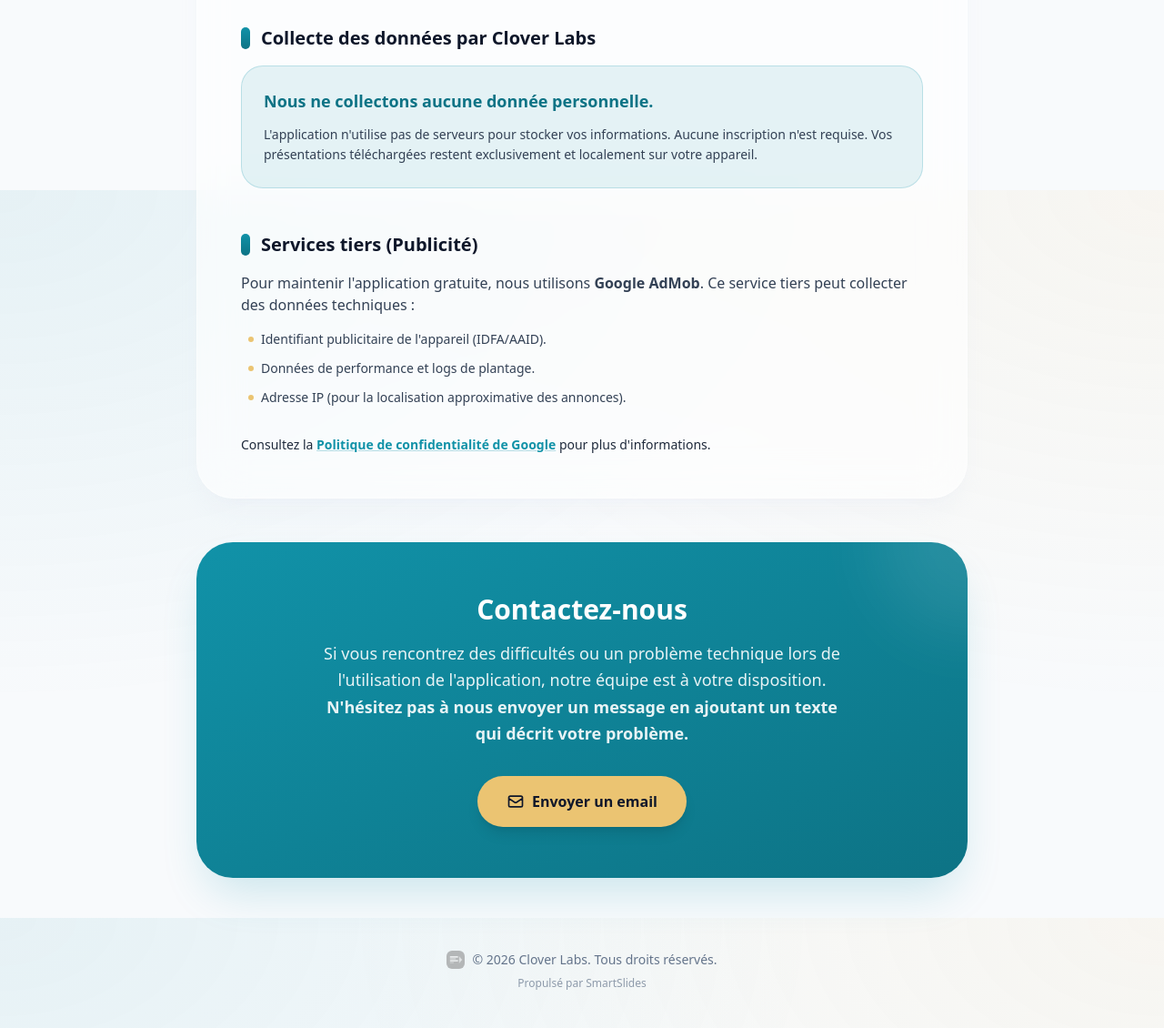
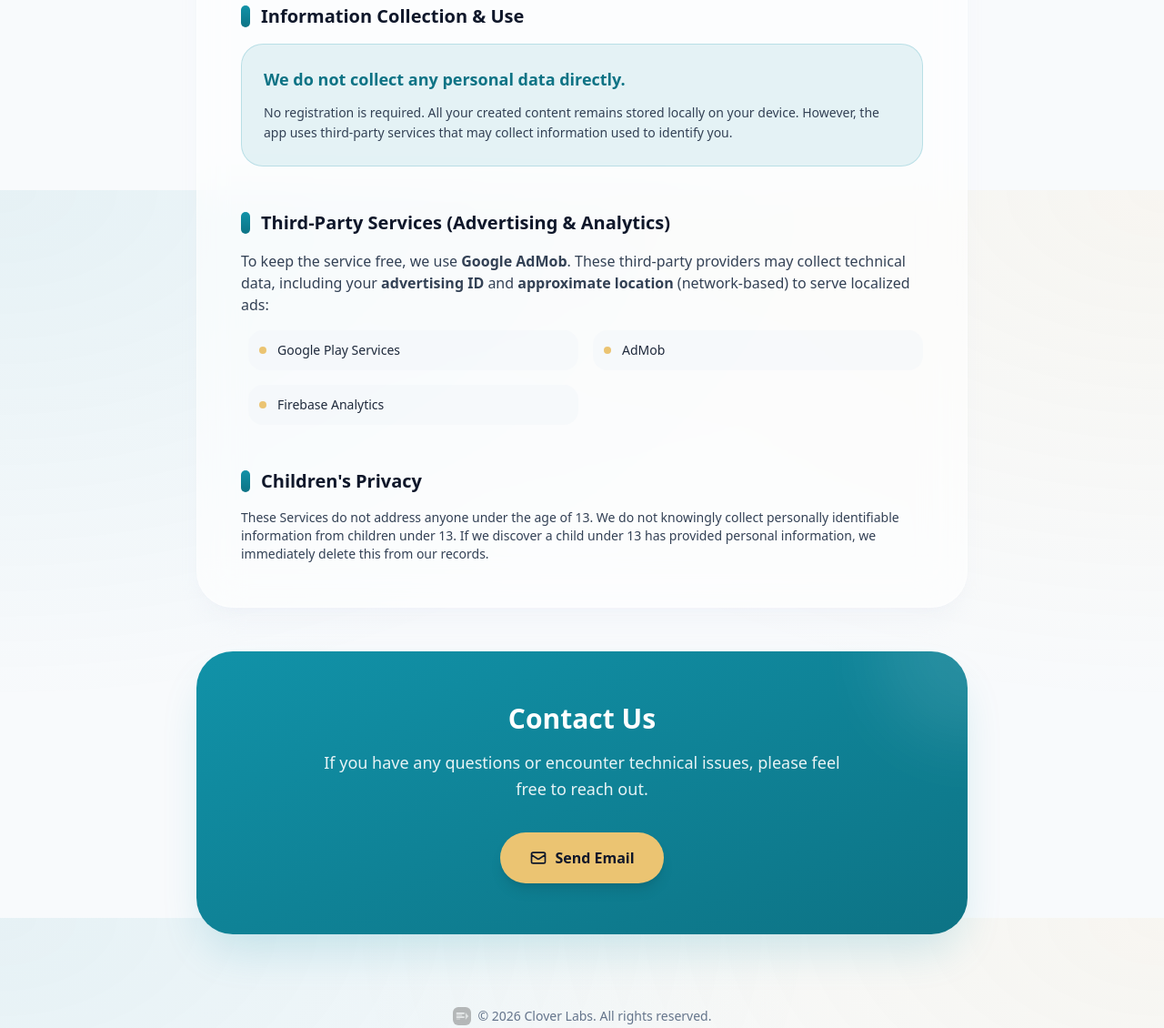
Before and after one commit to aminehq/privacypolicy, a plain HTML site: page index.html in a window 1280 px wide. Shown: the part 591-1721 px from the top of the page at 91% size. Drawn offline with nearby package versions, Linux system fonts and the light colour scheme.

Commit message:
refactor privacy policy page for clarity and consistency; update French to English translations

```diff
--- a/index.html
+++ b/index.html
@@ -23,8 +23,6 @@
     <style>
         html { scroll-behavior: smooth; }
         body { transition: background-color 0.3s ease, color 0.3s ease; }
-
-        /* Effet de fond (Mesh Gradient) */
         .bg-mesh {
             background-image:
                 radial-gradient(at 0% 0%, hsla(189,82%,36%,0.08) 0px, transparent 50%),
@@ -40,7 +38,7 @@
 </head>
 <body class="bg-slate-50 text-slate-800 dark:bg-slate-950 dark:text-slate-200 antialiased bg-mesh">
 
-    <!-- Header Glassmorphism -->
+    <!-- Header -->
     <header class="sticky top-0 z-50 bg-white/70 dark:bg-slate-950/70 backdrop-blur-md border-b border-white/20 dark:border-slate-800/50 shadow-sm">
         <nav class="max-w-5xl mx-auto px-6 py-4 flex items-center justify-between">
             <div class="flex items-center gap-3">
@@ -60,17 +58,17 @@
         <!-- Hero Section -->
         <div class="mb-14">
             <div class="inline-block px-4 py-1.5 mb-6 text-xs font-semibold tracking-wide text-primary bg-primary/10 border border-primary/20 rounded-full backdrop-blur-sm">
-                Dernière mise à jour : Mai 2026
+                Last Updated: May 2026
             </div>
             <h1 class="text-4xl md:text-6xl font-black tracking-tight text-slate-900 dark:text-white mb-6 leading-tight">
                 Privacy <span class="text-transparent bg-clip-text bg-gradient-to-r from-primary to-primaryDark">Policy</span>.
             </h1>
             <p class="text-lg text-slate-600 dark:text-slate-400 max-w-2xl leading-relaxed">
-                Votre vie privée est notre priorité. Cette politique explique comment SmartSlides gère vos informations de manière transparente.
+                Your privacy is our priority. This policy explains how SmartSlides handles your information with transparency and security.
             </p>
         </div>
 
-        <!-- Bento-style Card Container -->
+        <!-- Content Container -->
         <div class="space-y-12 bg-white/60 dark:bg-slate-900/40 backdrop-blur-xl border border-white/40 dark:border-slate-800/60 rounded-[2.5rem] p-8 md:p-12 shadow-xl shadow-slate-200/20 dark:shadow-none">
 
             <section class="space-y-4">
@@ -79,21 +77,21 @@
                     Introduction
                 </h2>
                 <p class="text-slate-700 dark:text-slate-300">
-                    SmartSlides est une application développée par <strong class="text-slate-900 dark:text-white">Clover Labs</strong>. Nous nous engageons à protéger la confidentialité des utilisateurs. Cette page vous informe de nos politiques concernant la collecte, l'utilisation et la divulgation des informations personnelles.
+                    SmartSlides is a Free service provided by <strong>Clover Labs</strong>. This page is used to inform users regarding our policies with the collection, use, and disclosure of Personal Information.
                 </p>
             </section>
 
             <section class="space-y-4">
                 <h2 class="text-xl font-bold text-slate-900 dark:text-white flex items-center gap-3">
                     <div class="w-2.5 h-6 bg-gradient-to-b from-primary to-primaryDark rounded-full"></div>
-                    Collecte des données par Clover Labs
+                    Information Collection & Use
                 </h2>
-                <div class="p-6 bg-primary/10 border border-primary/20 rounded-3xl transition-transform hover:scale-[1.01] duration-300">
+                <div class="p-6 bg-primary/10 border border-primary/20 rounded-3xl">
                     <p class="font-bold text-lg text-primaryDark dark:text-primary">
-                        Nous ne collectons aucune donnée personnelle.
+                        We do not collect any personal data directly.
                     </p>
                     <p class="mt-3 text-sm leading-relaxed text-slate-700 dark:text-slate-300">
-                        L'application n'utilise pas de serveurs pour stocker vos informations. Aucune inscription n'est requise. Vos présentations téléchargées restent exclusivement et localement sur votre appareil.
+                        No registration is required. All your created content remains stored locally on your device. However, the app uses third-party services that may collect information used to identify you.
                     </p>
                 </div>
             </section>
@@ -101,51 +99,56 @@
             <section class="space-y-4">
                 <h2 class="text-xl font-bold text-slate-900 dark:text-white flex items-center gap-3">
                     <div class="w-2.5 h-6 bg-gradient-to-b from-primary to-primaryDark rounded-full"></div>
-                    Services tiers (Publicité)
+                    Third-Party Services (Advertising & Analytics)
                 </h2>
                 <p class="text-slate-700 dark:text-slate-300">
-                    Pour maintenir l'application gratuite, nous utilisons <strong>Google AdMob</strong>. Ce service tiers peut collecter des données techniques :
+                    To keep the service free, we use <strong>Google AdMob</strong>. These third-party providers may collect technical data, including your <strong>advertising ID</strong> and <strong>approximate location</strong> (network-based) to serve localized ads:
                 </p>
-                <ul class="list-none space-y-3 ml-2 text-sm text-slate-700 dark:text-slate-300">
-                    <li class="flex items-center gap-2">
-                        <div class="w-1.5 h-1.5 bg-accent rounded-full"></div> Identifiant publicitaire de l'appareil (IDFA/AAID).
-                    </li>
-                    <li class="flex items-center gap-2">
-                        <div class="w-1.5 h-1.5 bg-accent rounded-full"></div> Données de performance et logs de plantage.
-                    </li>
-                    <li class="flex items-center gap-2">
-                        <div class="w-1.5 h-1.5 bg-accent rounded-full"></div> Adresse IP (pour la localisation approximative des annonces).
-                    </li>
-                </ul>
-                <p class="text-sm pt-4">
-                    Consultez la <a href="https://policies.google.com/privacy" target="_blank" rel="noopener noreferrer" class="text-primary font-bold underline decoration-primary/30 hover:decoration-primary transition-colors">Politique de confidentialité de Google</a> pour plus d'informations.
+                <div class="grid grid-cols-1 md:grid-cols-2 gap-4 ml-2">
+                    <a href="https://www.google.com/policies/privacy/" target="_blank" class="flex items-center gap-3 p-3 bg-slate-100/50 dark:bg-slate-800/50 rounded-2xl hover:bg-primary/5 transition-colors group">
+                        <div class="w-2 h-2 bg-accent rounded-full"></div>
+                        <span class="text-sm font-medium group-hover:text-primary">Google Play Services</span>
+                    </a>
+                    <a href="https://support.google.com/admob/answer/6128543" target="_blank" class="flex items-center gap-3 p-3 bg-slate-100/50 dark:bg-slate-800/50 rounded-2xl hover:bg-primary/5 transition-colors group">
+                        <div class="w-2 h-2 bg-accent rounded-full"></div>
+                        <span class="text-sm font-medium group-hover:text-primary">AdMob</span>
+                    </a>
+                    <a href="https://firebase.google.com/support/privacy" target="_blank" class="flex items-center gap-3 p-3 bg-slate-100/50 dark:bg-slate-800/50 rounded-2xl hover:bg-primary/5 transition-colors group">
+                        <div class="w-2 h-2 bg-accent rounded-full"></div>
+                        <span class="text-sm font-medium group-hover:text-primary">Firebase Analytics</span>
+                    </a>
+                </div>
+            </section>
+
+            <section class="space-y-4">
+                <h2 class="text-xl font-bold text-slate-900 dark:text-white flex items-center gap-3">
+                    <div class="w-2.5 h-6 bg-gradient-to-b from-primary to-primaryDark rounded-full"></div>
+                    Children's Privacy
+                </h2>
+                <p class="text-slate-700 dark:text-slate-300 text-sm">
+                    These Services do not address anyone under the age of 13. We do not knowingly collect personally identifiable information from children under 13. If we discover a child under 13 has provided personal information, we immediately delete this from our records.
                 </p>
             </section>
-
         </div>
 
-        <!-- Section Contact -->
-        <div class="mt-12 relative overflow-hidden bg-gradient-to-br from-primary to-primaryDark rounded-[2.5rem] p-10 md:p-14 text-center shadow-2xl shadow-primary/20">
-            <!-- Cercle décoratif -->
+        <!-- Contact Section -->
+        <div id="contact" class="mt-12 relative overflow-hidden bg-gradient-to-br from-primary to-primaryDark rounded-[2.5rem] p-10 md:p-14 text-center shadow-2xl shadow-primary/20">
             <div class="absolute -top-24 -right-24 w-48 h-48 bg-white/10 rounded-full blur-2xl"></div>
-
-            <h2 class="relative z-10 text-3xl font-bold text-white mb-4">Contactez-nous</h2>
+            <h2 class="relative z-10 text-3xl font-bold text-white mb-4">Contact Us</h2>
             <p class="relative z-10 text-white/90 max-w-xl mx-auto mb-8 text-lg leading-relaxed">
-                Si vous rencontrez des difficultés ou un problème technique lors de l'utilisation de l'application, notre équipe est à votre disposition. <strong>N'hésitez pas à nous envoyer un message en ajoutant un texte qui décrit votre problème.</strong>
+                If you have any questions or encounter technical issues, please feel free to reach out.
             </p>
-            <!-- Le lien mailto est mis à jour pour pré-remplir le sujet et le corps de l'email -->
-            <a href="mailto:smartslide6@gmail.com?subject=Problème%20technique%20-%20SmartSlides&body=Veuillez%20décrire%20votre%20problème%20ici%20:%0A%0A" class="relative z-10 inline-flex items-center justify-center gap-2 bg-accent hover:bg-[#d6b060] text-slate-900 font-bold px-8 py-4 rounded-full transition-all hover:scale-105 active:scale-95 shadow-lg">
+            <a href="mailto:business.smartslides@gmail.com?subject=SmartSlides%20Support" class="relative z-10 inline-flex items-center justify-center gap-2 bg-accent hover:bg-[#d6b060] text-slate-900 font-bold px-8 py-4 rounded-full transition-all hover:scale-105 active:scale-95 shadow-lg">
                 <svg class="w-5 h-5" fill="none" stroke="currentColor" viewBox="0 0 24 24" xmlns="http://www.w3.org/2000/svg"><path stroke-linecap="round" stroke-linejoin="round" stroke-width="2" d="M3 8l7.89 5.26a2 2 0 002.22 0L21 8M5 19h14a2 2 0 002-2V7a2 2 0 00-2-2H5a2 2 0 00-2 2v10a2 2 0 002 2z"></path></svg>
-                Envoyer un email
+                Send Email
             </a>
         </div>
 
         <footer class="mt-20 flex flex-col items-center gap-2 text-slate-500 text-sm">
             <div class="flex items-center gap-2">
                 <img src="SMARTSLIDES.png" alt="Icon" class="w-5 h-5 rounded-md grayscale opacity-50">
-                <p>&copy; 2026 Clover Labs. Tous droits réservés.</p>
+                <p>&copy; 2026 Clover Labs. All rights reserved.</p>
             </div>
-            <p class="text-xs opacity-70">Propulsé par SmartSlides</p>
         </footer>
 
     </main>
```
